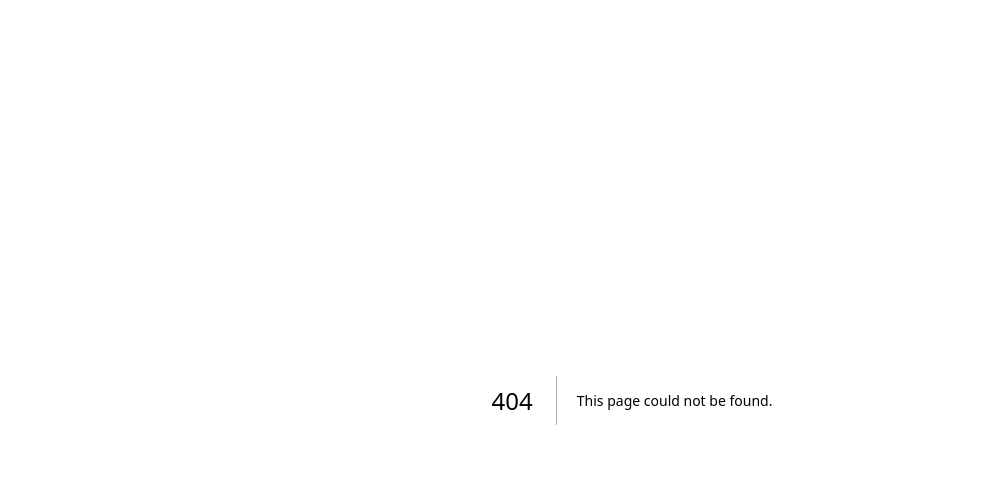
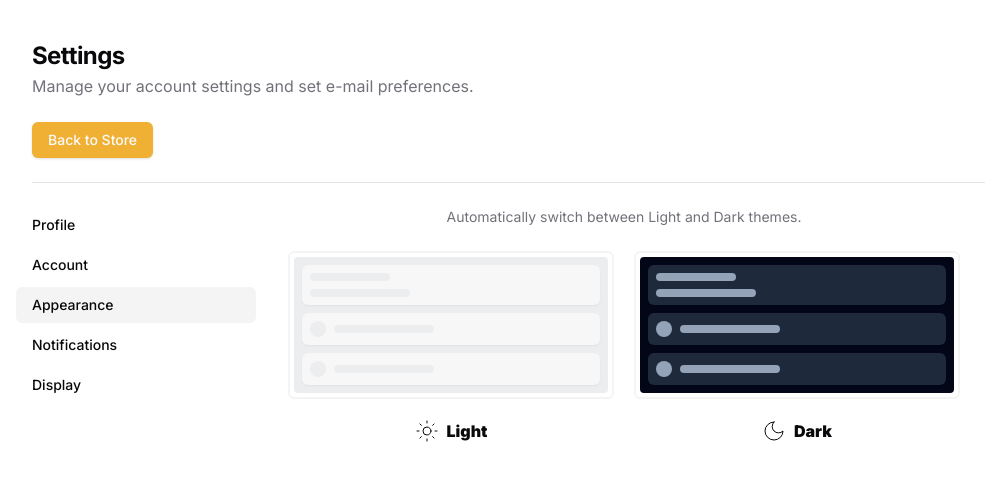
Before and after one commit to itsmrtnsn/izi_achat, a Next.js app: page /store/settings/appearance in a window 1280 px wide. Before the commit this address had no page. Shown: the top 480 px of the page, without its empty margins (8-993 px from the left). Built offline with nearby package versions, Linux system fonts and the light colour scheme.

Commit message:
add dark mode

```diff
--- a/app/layout.tsx
+++ b/app/layout.tsx
@@ -2,6 +2,7 @@ import { cn } from '@/lib/utils';
 import type { Metadata } from 'next';
 import { Inter } from 'next/font/google';
 import './globals.css';
+import { ThemeProvider } from './providers/ThemeProvider';
 const inter = Inter({ subsets: ['latin'] });
 
 export const metadata: Metadata = {
@@ -19,7 +20,9 @@ export default function RootLayout({
 			<body
 				className={cn(inter.className, 'antialiased h-screen bg-background')}
 			>
-				{children}
+				<ThemeProvider attribute='class' defaultTheme='system'>
+					{children}
+				</ThemeProvider>
 			</body>
 		</html>
 	);
--- /dev/null
+++ b/app/providers/ThemeProvider.tsx
@@ -0,0 +1,9 @@
+'use client';
+
+import * as React from 'react';
+import { ThemeProvider as NextThemesProvider } from 'next-themes';
+import { type ThemeProviderProps } from 'next-themes/dist/types';
+
+export function ThemeProvider({ children, ...props }: ThemeProviderProps) {
+	return <NextThemesProvider {...props}>{children}</NextThemesProvider>;
+}
--- a/app/store/components/UserProfile.tsx
+++ b/app/store/components/UserProfile.tsx
@@ -63,7 +63,7 @@ const UserProfile = () => {
 							<span className='ml-2'>Chats</span>
 						</DropdownMenuItem>
 					</Link>
-					<Link href='/profile'>
+					<Link href='/store/settings'>
 						<DropdownMenuItem className='cursor-pointer'>
 							<Cog strokeWidth={0.75} />
 							<span className='ml-2'>Settings</span>
--- /dev/null
+++ b/app/store/settings/_components/SideBarNav.tsx
@@ -0,0 +1,44 @@
+'use client';
+
+import Link from 'next/link';
+import { usePathname } from 'next/navigation';
+
+import { cn } from '@/lib/utils';
+import { buttonVariants } from '@/components/ui/button';
+
+interface SidebarNavProps extends React.HTMLAttributes<HTMLElement> {
+	items: {
+		href: string;
+		title: string;
+	}[];
+}
+
+export function SidebarNav({ className, items, ...props }: SidebarNavProps) {
+	const pathname = usePathname();
+
+	return (
+		<nav
+			className={cn(
+				'flex space-x-2 lg:flex-col lg:space-x-0 lg:space-y-1',
+				className
+			)}
+			{...props}
+		>
+			{items.map((item) => (
+				<Link
+					key={item.href}
+					href={item.href}
+					className={cn(
+						buttonVariants({ variant: 'ghost' }),
+						pathname === item.href
+							? 'bg-muted hover:bg-muted'
+							: 'hover:bg-transparent hover:underline',
+						'justify-start'
+					)}
+				>
+					{item.title}
+				</Link>
+			))}
+		</nav>
+	);
+}
--- /dev/null
+++ b/app/store/settings/appearance/AppearanceForm.tsx
@@ -0,0 +1,65 @@
+'use client';
+
+import { Moon, Sun } from 'lucide-react';
+import { useTheme } from 'next-themes';
+
+const AppearanceForm = () => {
+	const { setTheme } = useTheme();
+
+	return (
+		<div className='grid grid-cols-1 lg:grid-cols-2 gap-5'>
+			<div
+				className='border-primary cursor-pointer'
+				onClick={() => setTheme('light')}
+			>
+				<div className='items-center rounded-md border-2 border-muted p-1 hover:border-accent'>
+					<div className='space-y-2 rounded-sm bg-[#ecedef] p-2'>
+						<div className='space-y-2 rounded-md bg-white p-2 shadow-sm'>
+							<div className='h-2 w-[80px] rounded-lg bg-[#ecedef]' />
+							<div className='h-2 w-[100px] rounded-lg bg-[#ecedef]' />
+						</div>
+						<div className='flex items-center space-x-2 rounded-md bg-white p-2 shadow-sm'>
+							<div className='h-4 w-4 rounded-full bg-[#ecedef]' />
+							<div className='h-2 w-[100px] rounded-lg bg-[#ecedef]' />
+						</div>
+						<div className='flex items-center space-x-2 rounded-md bg-white p-2 shadow-sm'>
+							<div className='h-4 w-4 rounded-full bg-[#ecedef]' />
+							<div className='h-2 w-[100px] rounded-lg bg-[#ecedef]' />
+						</div>
+					</div>
+				</div>
+				<span className='w-full p-2 text-center font-black flex gap-2 justify-center mt-3'>
+					<Sun strokeWidth={1} />
+					Light
+				</span>
+			</div>
+			{/*  */}
+			<div
+				className='border-primary cursor-pointer'
+				onClick={() => setTheme('dark')}
+			>
+				<div className='items-center rounded-md border-2 border-muted bg-popover p-1  hover:text-accent-foreground'>
+					<div className='space-y-2 rounded-sm bg-slate-950 p-2'>
+						<div className='space-y-2 rounded-md bg-slate-800 p-2 shadow-sm'>
+							<div className='h-2 w-[80px] rounded-lg bg-slate-400' />
+							<div className='h-2 w-[100px] rounded-lg bg-slate-400' />
+						</div>
+						<div className='flex items-center space-x-2 rounded-md bg-slate-800 p-2 shadow-sm'>
+							<div className='h-4 w-4 rounded-full bg-slate-400' />
+							<div className='h-2 w-[100px] rounded-lg bg-slate-400' />
+						</div>
+						<div className='flex items-center space-x-2 rounded-md bg-slate-800 p-2 shadow-sm'>
+							<div className='h-4 w-4 rounded-full bg-slate-400' />
+							<div className='h-2 w-[100px] rounded-lg bg-slate-400' />
+						</div>
+					</div>
+				</div>
+				<span className='w-full p-2 text-center flex gap-2 justify-center mt-3 font-black'>
+					<Moon strokeWidth={1} />
+					Dark
+				</span>
+			</div>
+		</div>
+	);
+};
+export default AppearanceForm;
--- /dev/null
+++ b/app/store/settings/appearance/page.tsx
@@ -0,0 +1,15 @@
+import AppearanceForm from './AppearanceForm';
+
+export default function SettingsAppearancePage() {
+	return (
+		<div className='space-y-6'>
+			<div>
+				<p className='text-sm text-muted-foreground text-center'>
+					Automatically switch between Light and Dark themes.
+				</p>
+			</div>
+
+			<AppearanceForm />
+		</div>
+	);
+}
--- /dev/null
+++ b/app/store/settings/layout.tsx
@@ -0,0 +1,81 @@
+import { Metadata } from 'next';
+import Image from 'next/image';
+
+import { Separator } from '@/components/ui/separator';
+import { SidebarNav } from './_components/SideBarNav';
+import { Button, buttonVariants } from '@/components/ui/button';
+import Link from 'next/link';
+import { cn } from '@/lib/utils';
+
+export const metadata: Metadata = {
+	title: 'Forms',
+	description: 'Advanced form example using react-hook-form and Zod.',
+};
+
+const sidebarNavItems = [
+	{
+		title: 'Profile',
+		href: '/store/forms',
+	},
+	{
+		title: 'Account',
+		href: '/examples/forms/account',
+	},
+	{
+		title: 'Appearance',
+		href: '/store/settings/appearance',
+	},
+	{
+		title: 'Notifications',
+		href: '/examples/forms/notifications',
+	},
+	{
+		title: 'Display',
+		href: '/examples/forms/display',
+	},
+];
+
+interface SettingsLayoutProps {
+	children: React.ReactNode;
+}
+
+export default function SettingsLayout({ children }: SettingsLayoutProps) {
+	return (
+		<>
+			<div className='md:hidden'>
+				<Image
+					src='/examples/forms-light.png'
+					width={1280}
+					height={791}
+					alt='Forms'
+					className='block dark:hidden'
+				/>
+				<Image
+					src='/examples/forms-dark.png'
+					width={1280}
+					height={791}
+					alt='Forms'
+					className='hidden dark:block'
+				/>
+			</div>
+			<div className='hidden space-y-6 p-10 pb-16 md:block'>
+				<div className='space-y-0.5'>
+					<h2 className='text-2xl font-bold tracking-tight'>Settings</h2>
+					<p className='text-muted-foreground'>
+						Manage your account settings and set e-mail preferences.
+					</p>
+				</div>
+				<Link href='/' className={cn(buttonVariants())}>
+					Back to Store
+				</Link>
+				<Separator className='my-6' />
+				<div className='flex flex-col space-y-8 lg:flex-row lg:space-x-12 lg:space-y-0'>
+					<aside className='-mx-4 lg:w-1/5'>
+						<SidebarNav items={sidebarNavItems} />
+					</aside>
+					<div className='flex-1 lg:max-w-2xl'>{children}</div>
+				</div>
+			</div>
+		</>
+	);
+}
--- /dev/null
+++ b/app/store/settings/page.tsx
@@ -0,0 +1,4 @@
+const SettingsPage = () => {
+	return <div>SettingsPage</div>;
+};
+export default SettingsPage;
--- /dev/null
+++ b/components/ui/separator.tsx
@@ -0,0 +1,31 @@
+"use client"
+
+import * as React from "react"
+import * as SeparatorPrimitive from "@radix-ui/react-separator"
+
+import { cn } from "@/lib/utils"
+
+const Separator = React.forwardRef<
+  React.ElementRef<typeof SeparatorPrimitive.Root>,
+  React.ComponentPropsWithoutRef<typeof SeparatorPrimitive.Root>
+>(
+  (
+    { className, orientation = "horizontal", decorative = true, ...props },
+    ref
+  ) => (
+    <SeparatorPrimitive.Root
+      ref={ref}
+      decorative={decorative}
+      orientation={orientation}
+      className={cn(
+        "shrink-0 bg-border",
+        orientation === "horizontal" ? "h-[1px] w-full" : "h-full w-[1px]",
+        className
+      )}
+      {...props}
+    />
+  )
+)
+Separator.displayName = SeparatorPrimitive.Root.displayName
+
+export { Separator }
--- a/package.json
+++ b/package.json
@@ -15,6 +15,7 @@
     "@radix-ui/react-dropdown-menu": "^2.1.1",
     "@radix-ui/react-icons": "^1.3.0",
     "@radix-ui/react-navigation-menu": "^1.2.0",
+    "@radix-ui/react-separator": "^1.1.0",
     "@radix-ui/react-slot": "^1.1.0",
     "class-variance-authority": "^0.7.0",
     "clsx": "^2.1.1",
@@ -22,6 +23,7 @@
     "geist": "^1.3.0",
     "lucide-react": "^0.400.0",
     "next": "14.2.4",
+    "next-themes": "^0.3.0",
     "react": "^18",
     "react-dom": "^18",
     "tailwind-merge": "^2.3.0",
```
Also changed, not shown: 1 other file (tests, documents, lock files or other folders).
